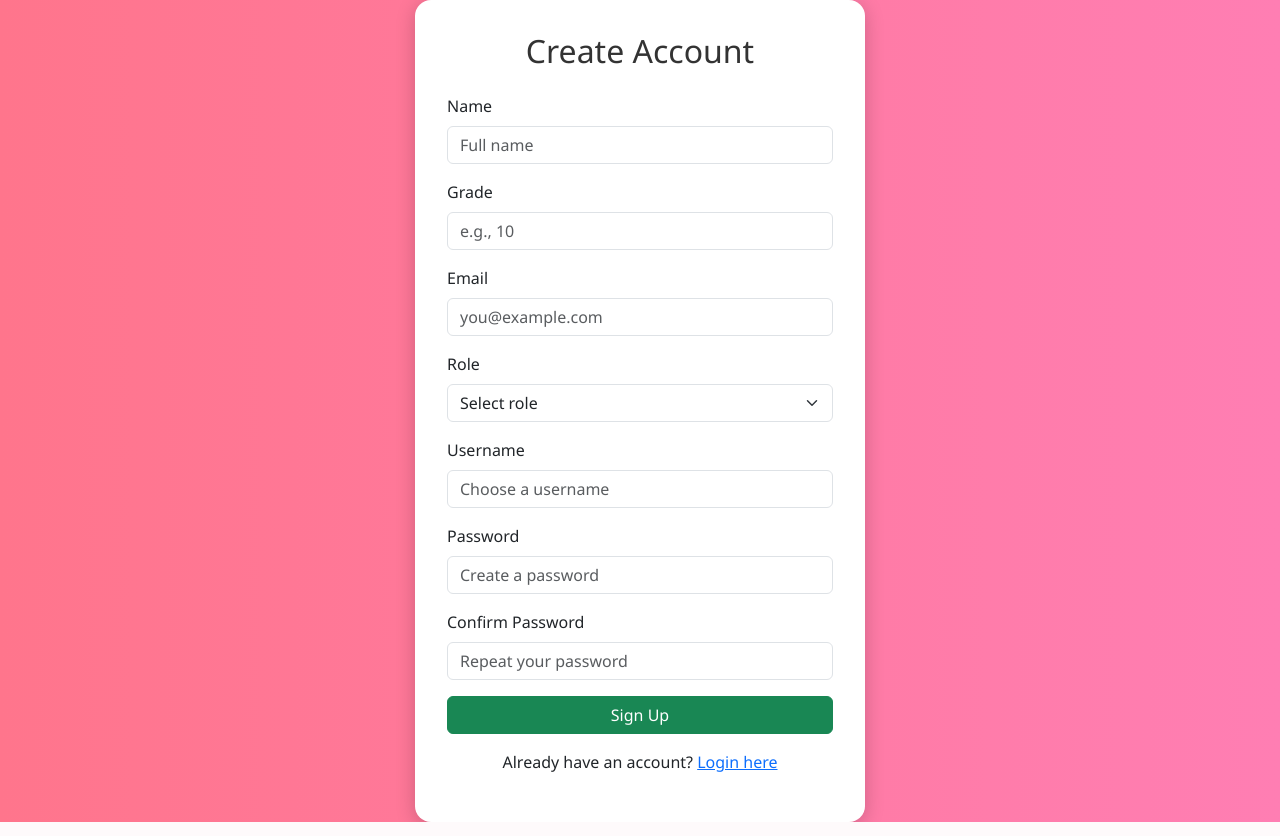
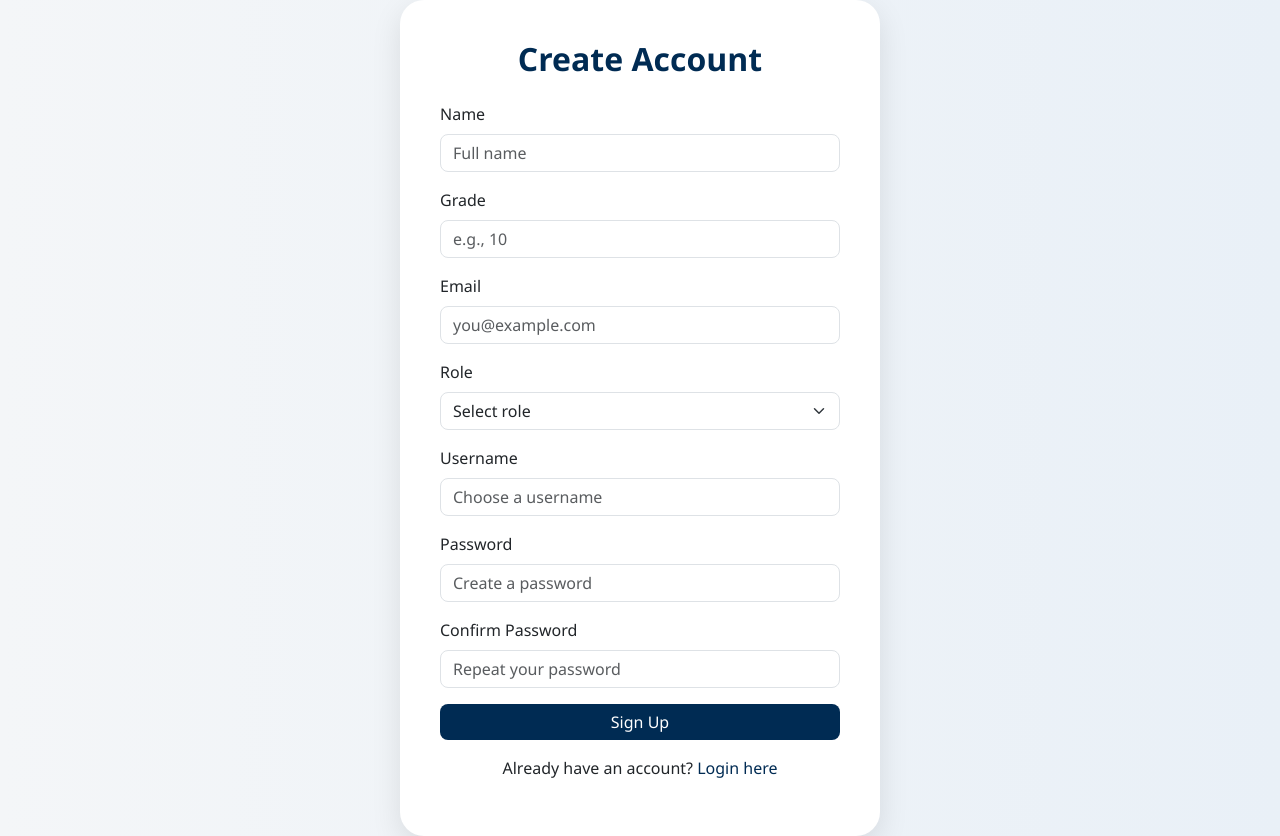
Before and after one commit to ckim48/lostandfound, a Flask app: page /signup in a window 1280 px wide. Run offline with Flask 3, Linux system fonts and the light colour scheme.

Commit message:
login and signup

```diff
--- a/templates/signup.html
+++ b/templates/signup.html
@@ -6,28 +6,73 @@
   <title>Sign Up</title>
   <link href="https://cdn.jsdelivr.net/npm/bootstrap@5.3.0/dist/css/bootstrap.min.css" rel="stylesheet">
   <link rel="icon" type="image/png" sizes="32x32" href="{{ url_for('static', filename='favicon.png') }}">
-<link rel="apple-touch-icon" href="{{ url_for('static', filename='favicon.png') }}">
+  <link rel="apple-touch-icon" href="{{ url_for('static', filename='favicon.png') }}">
   <style>
+    :root {
+      --brand-color: rgba(0,43,83,1);
+      --brand-hover: #001d3d;
+    }
+
     body {
-      background: linear-gradient(to right, #ff758c, #ff7eb3);
+      background: linear-gradient(to right, #f4f6f8, #e9f0f7);
       min-height: 100vh;
       display: flex;
       justify-content: center;
       align-items: center;
       font-family: 'Segoe UI', sans-serif;
     }
+
     .signup-card {
       background-color: #ffffff;
-      border-radius: 1rem;
-      padding: 2rem;
-      box-shadow: 0 4px 20px rgba(0,0,0,0.2);
-      max-width: 450px;
+      border-radius: 1.5rem;
+      padding: 2.5rem;
+      box-shadow: 0 10px 30px rgba(0, 0, 0, 0.1);
+      max-width: 480px;
       width: 100%;
+      animation: fadeIn 0.5s ease-in-out;
     }
+
     .signup-card h2 {
       margin-bottom: 1.5rem;
       text-align: center;
-      color: #333;
+      color: var(--brand-color);
+      font-weight: 600;
+    }
+
+    .form-control,
+    .form-select {
+      border-radius: 0.5rem;
+    }
+
+    .form-control:focus {
+      border-color: var(--brand-color);
+      box-shadow: 0 0 0 0.2rem rgba(0, 43, 83, 0.2);
+    }
+
+    .btn-brand {
+      background-color: var(--brand-color);
+      color: white;
+      border: none;
+      font-weight: 500;
+      border-radius: 0.5rem;
+    }
+
+    .btn-brand:hover {
+      background-color: var(--brand-hover);
+    }
+
+    a {
+      color: var(--brand-color);
+      text-decoration: none;
+    }
+
+    a:hover {
+      text-decoration: underline;
+    }
+
+    @keyframes fadeIn {
+      from { opacity: 0; transform: translateY(20px); }
+      to { opacity: 1; transform: translateY(0); }
     }
   </style>
 </head>
@@ -53,7 +98,6 @@
           <option value="" disabled selected>Select role</option>
           <option value="student">Student</option>
           <option value="teacher">Teacher</option>
-<!--          <option value="employee">Employee</option>-->
         </select>
       </div>
       <div class="mb-3">
@@ -68,7 +112,7 @@
         <label class="form-label">Confirm Password</label>
         <input name="confirm_password" type="password" class="form-control" placeholder="Repeat your password" required>
       </div>
-      <button type="submit" class="btn btn-success w-100">Sign Up</button>
+      <button type="submit" class="btn btn-brand w-100">Sign Up</button>
     </form>
     <p class="mt-3 text-center">Already have an account? <a href="/login">Login here</a></p>
   </div>
```
Also changed, not shown: templates/login.html (+42 -7 lines).
